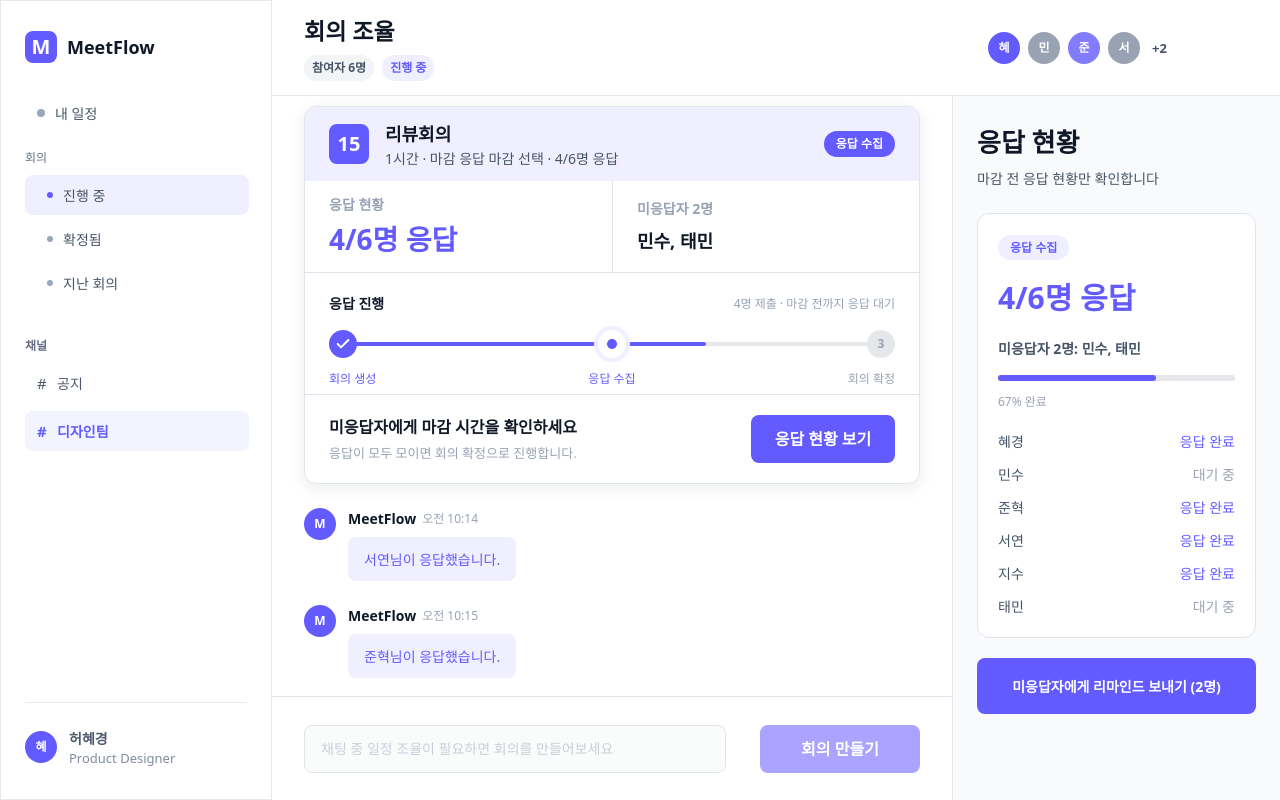
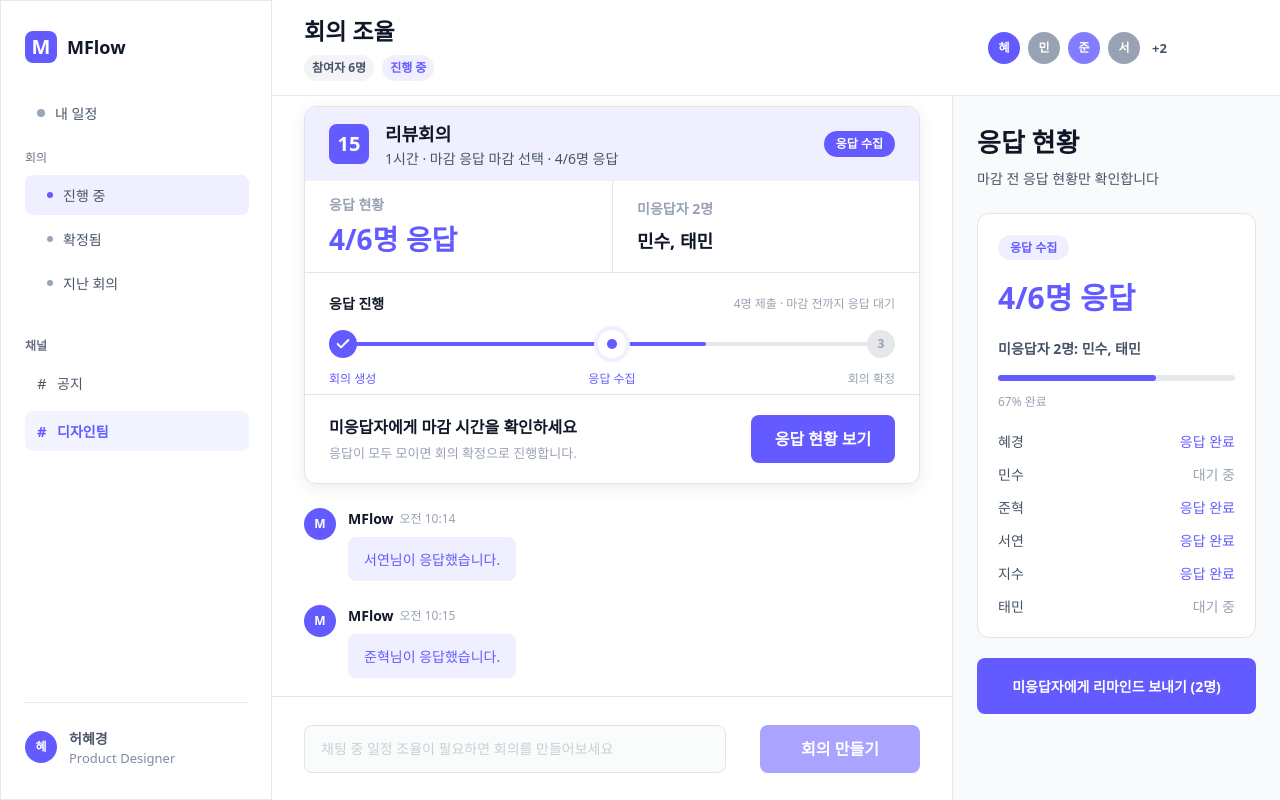
Before and after one commit to gjgprud0306/meetflow-tosschallenge, a React (Vite) app: page /meetings/response-status in a window 1280 px wide. Built offline with nearby package versions, Linux system fonts and the light colour scheme; a web font is replaced by a local one.

Commit message:
Rename product branding to MFlow

```diff
--- a/index.html
+++ b/index.html
@@ -3,7 +3,7 @@
   <head>
     <meta charset="UTF-8" />
     <meta name="viewport" content="width=device-width, initial-scale=1" />
-    <title>MeetFlow</title>
+    <title>MFlow</title>
   </head>
   <body>
     <div id="root"></div>
--- a/src/components/Sidebar.tsx
+++ b/src/components/Sidebar.tsx
@@ -45,7 +45,7 @@ export function Sidebar() {
             M
           </div>
           <div className="ml-2.5 text-lg font-bold leading-[22px] text-[#101828]">
-            MeetFlow
+            MFlow
           </div>
         </div>
 
--- a/src/mocks/meetings.ts
+++ b/src/mocks/meetings.ts
@@ -8,7 +8,7 @@ import type {
 export const meetingDrafts: MeetingDraft[] = [
   {
     id: "meetflow-kickoff",
-    title: "MeetFlow kickoff",
+    title: "MFlow kickoff",
     durationMinutes: 60,
     timezone: "Asia/Seoul",
     attendeeIds: ["owner", "min", "jun"],
--- a/src/pages/MeetingCandidateSelectPage.tsx
+++ b/src/pages/MeetingCandidateSelectPage.tsx
@@ -35,7 +35,7 @@ export function MeetingCandidateSelectPage() {
                 <div className="ml-3">
                   <div className="flex h-[21px] items-center gap-1.5">
                     <span className="text-sm font-bold leading-[21px] text-[#101828]">
-                      MeetFlow
+                      MFlow
                     </span>
                     <span className="text-xs font-normal leading-[18px] text-[#98A2B3]">
                       오전 10:12
--- a/src/pages/MeetingInvitePage.tsx
+++ b/src/pages/MeetingInvitePage.tsx
@@ -25,7 +25,7 @@ function SystemMessage({ title }: { title: string }) {
       <div className="ml-3">
         <div className="flex h-[21px] items-center gap-1.5">
           <span className="text-sm font-bold leading-[21px] text-[#101828]">
-            MeetFlow
+            MFlow
           </span>
           <span className="text-xs font-normal leading-[18px] text-[#98A2B3]">
             오전 10:30
--- a/src/pages/MeetingRequestedPage.tsx
+++ b/src/pages/MeetingRequestedPage.tsx
@@ -26,7 +26,7 @@ function SystemMessage({ title }: { title: string }) {
       <div className="ml-3">
         <div className="flex h-[21px] items-center gap-1.5">
           <span className="text-sm font-bold leading-[21px] text-[#101828]">
-            MeetFlow
+            MFlow
           </span>
           <span className="text-xs font-normal leading-[18px] text-[#98A2B3]">
             오전 10:30
--- a/src/pages/MeetingSchedulePage.tsx
+++ b/src/pages/MeetingSchedulePage.tsx
@@ -14,7 +14,7 @@ function ScheduleMessage() {
       <div className="ml-3">
         <div className="flex h-[21px] items-center gap-1.5">
           <span className="text-sm font-bold leading-[21px] text-[#101828]">
-            MeetFlow
+            MFlow
           </span>
           <span className="text-xs font-normal leading-[18px] text-[#98A2B3]">
             오전 10:12
--- a/src/pages/ResponseStatusPage.tsx
+++ b/src/pages/ResponseStatusPage.tsx
@@ -139,7 +139,7 @@ function ChatLine({
   message: string;
   time: string;
 }) {
-  const isSystem = author === "MeetFlow";
+  const isSystem = author === "MFlow";
 
   return (
     <article className="flex items-start">
@@ -428,7 +428,7 @@ export function ResponseStatusPage() {
         ? [
             {
               id: "seo-response",
-              author: "MeetFlow",
+              author: "MFlow",
               initial: "M",
               time: "오전 10:14",
               message: "서연님이 응답했습니다.",
@@ -444,7 +444,7 @@ export function ResponseStatusPage() {
         ? [
             {
               id: "jun-response",
-              author: "MeetFlow",
+              author: "MFlow",
               initial: "M",
               time: "오전 10:15",
               message: "준혁님이 응답했습니다.",
@@ -459,7 +459,7 @@ export function ResponseStatusPage() {
         ? [
             {
               id: "ji-response",
-              author: "MeetFlow",
+              author: "MFlow",
               initial: "M",
               time: "오전 10:18",
               message: "지수님이 응답했습니다.",
@@ -470,7 +470,7 @@ export function ResponseStatusPage() {
         ? [
             {
               id: "reminder",
-              author: "MeetFlow",
+              author: "MFlow",
               initial: "M",
               time: "오전 10:20",
               message: "미응답자에게 리마인드를 보냈습니다.",
@@ -483,7 +483,7 @@ export function ResponseStatusPage() {
         ? [
             {
               id: "min-response",
-              author: "MeetFlow",
+              author: "MFlow",
               initial: "M",
               time: "오전 10:21",
               message: "민수님이 응답했습니다.",
@@ -494,7 +494,7 @@ export function ResponseStatusPage() {
         ? [
             {
               id: "tae-response",
-              author: "MeetFlow",
+              author: "MFlow",
               initial: "M",
               time: "오전 10:22",
               message: "태민님이 응답했습니다.",
@@ -505,21 +505,21 @@ export function ResponseStatusPage() {
         ? [
             {
               id: "tae-response",
-              author: "MeetFlow",
+              author: "MFlow",
               initial: "M",
               time: "오전 10:22",
               message: "태민님이 응답했습니다.",
             },
             {
               id: "meeting-confirmed",
-              author: "MeetFlow",
+              author: "MFlow",
               initial: "M",
               time: "오전 10:23",
               message: "회의를 확정했습니다.",
             },
             {
               id: "schedule-shared",
-              author: "MeetFlow",
+              author: "MFlow",
               initial: "M",
               time: "오전 10:24",
               message: "참여자에게 일정을 공유했습니다.",
```
Also changed, not shown: 3 other files (tests, documents, lock files or other folders).
